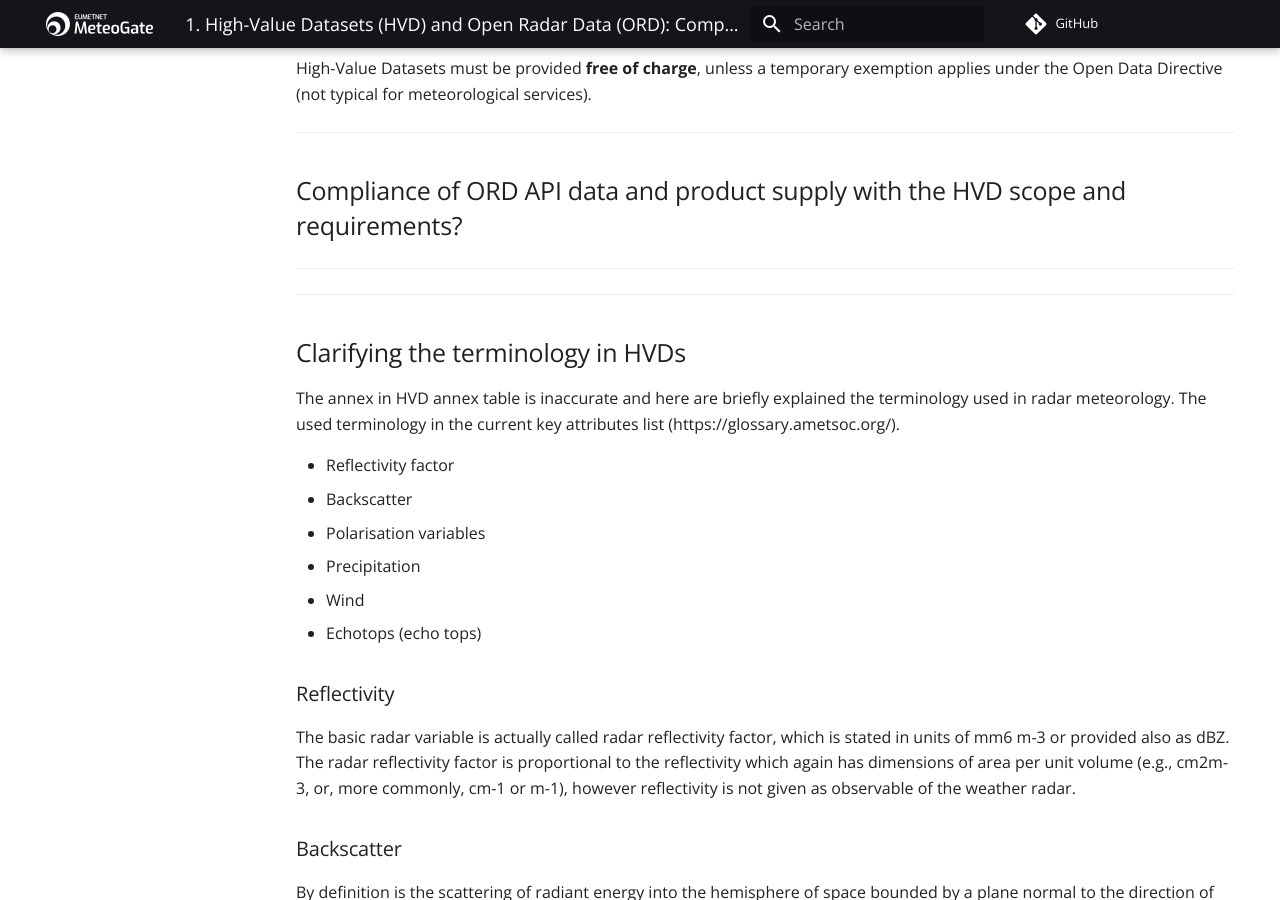
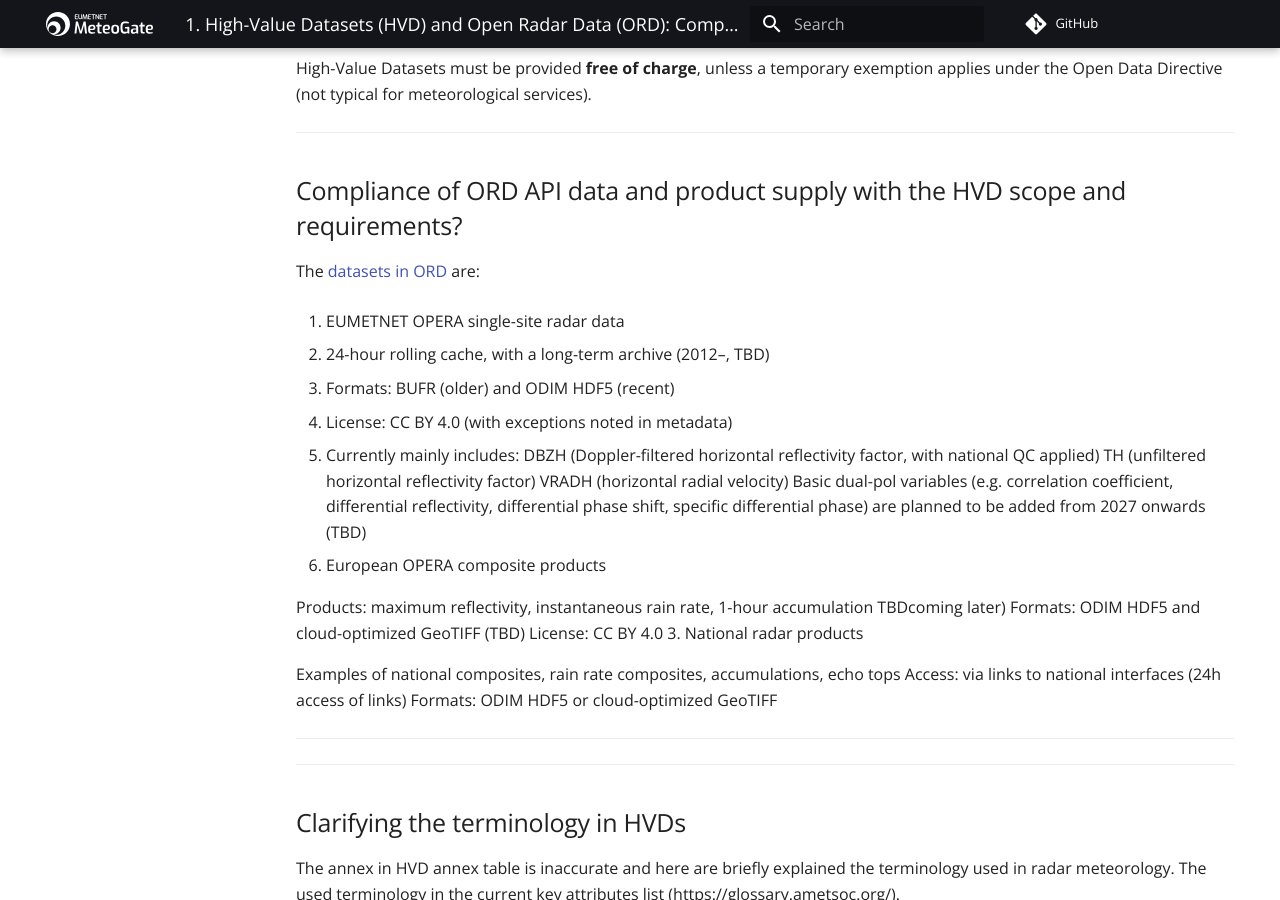
Before and after one commit to EUMETNET/openradardata-documentation, an MkDocs documentation site: the page built from docs/ORD_HVD_summary.md, in a window 1280 px wide and 900 px high, scrolled down 2412 px. Built offline with MkDocs 1.6.1 and Material for MkDocs 9.7.7, drawn with Linux system fonts in a browser that asks for light colours; comment, search, counter and statistics services are not loaded.

Commit message:
Update ORD_HVD_summary.md

```diff
--- a/docs/ORD_HVD_summary.md
+++ b/docs/ORD_HVD_summary.md
@@ -89,6 +89,30 @@
 
 ## Compliance of ORD API data and product supply with the HVD scope and requirements?
 
+The [datasets in ORD](https://github.com/EUMETNET/openradardata-documentation/blob/main/docs/2-ORD-API-discovering-and-accessing-data.md) are:
+
+1. EUMETNET OPERA single-site radar data
+
+* 24-hour rolling cache, with a long-term archive (2012–, TBD)
+* Formats: BUFR (older) and ODIM HDF5 (recent)
+* License: CC BY 4.0 (with exceptions noted in metadata)
+* Currently mainly includes:
+DBZH (Doppler-filtered horizontal reflectivity factor, with national QC applied)
+TH (unfiltered horizontal reflectivity factor)
+VRADH (horizontal radial velocity)
+Basic dual-pol variables (e.g. correlation coefficient, differential reflectivity, differential phase shift, specific differential phase) are planned to be added from 2027 onwards (TBD)
+2. European OPERA composite products
+
+Products: maximum reflectivity, instantaneous rain rate, 1-hour accumulation
+TBDcoming later)
+Formats: ODIM HDF5 and cloud-optimized GeoTIFF (TBD)
+License: CC BY 4.0
+3. National radar products
+
+Examples of national composites, rain rate composites, accumulations, echo tops
+Access: via links to national interfaces (24h access of links)
+Formats: ODIM HDF5 or cloud-optimized GeoTIFF
+
 
 ---
 
```
